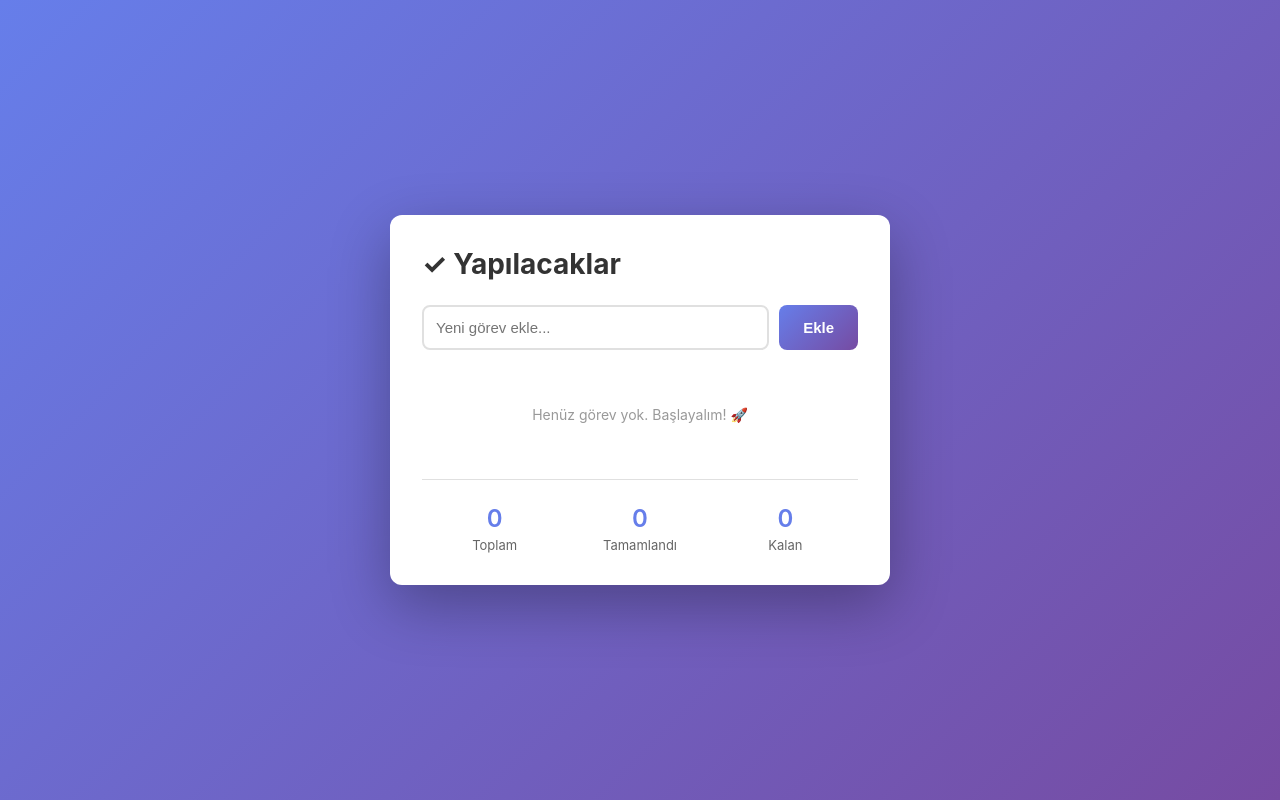
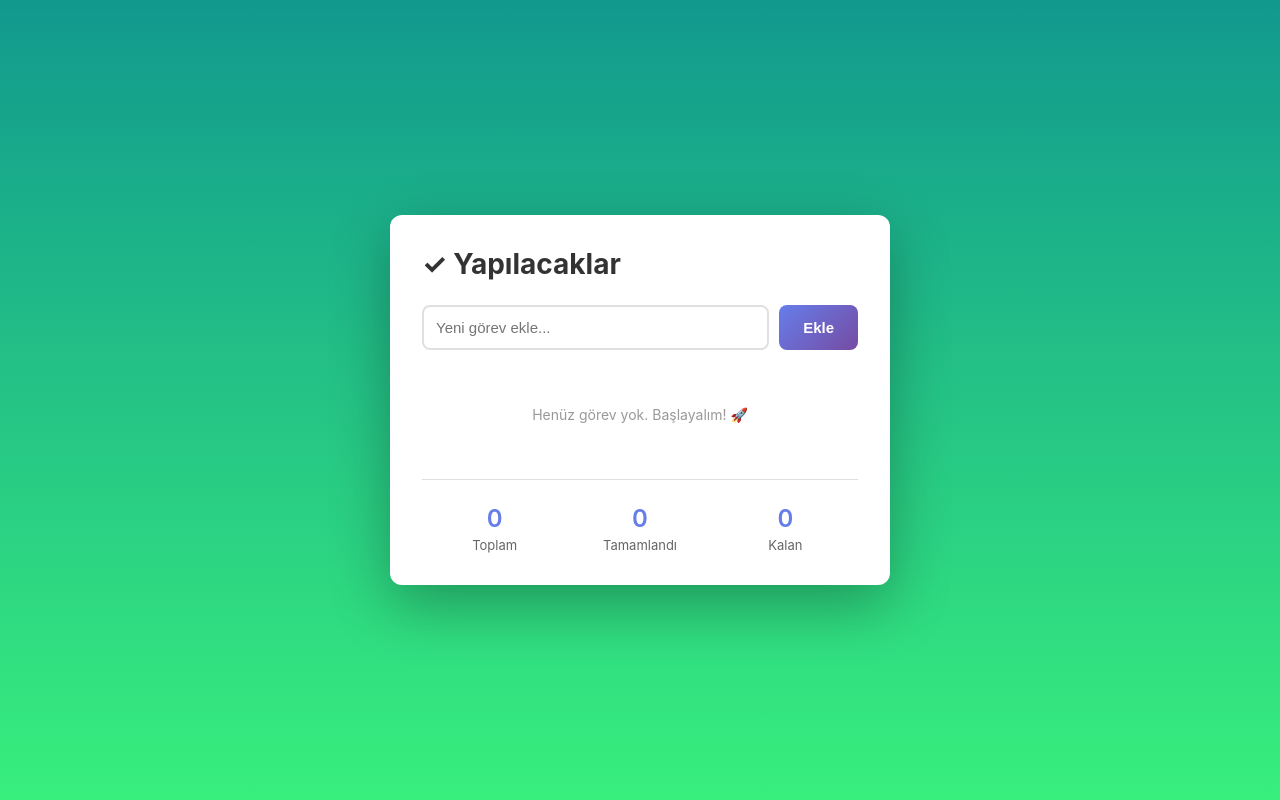
Before and after one commit to ahmetaygn61/ahmetaygn61.github.io, a plain HTML site: page index.html in a window 1280 px wide. Drawn offline with Linux system fonts and the light colour scheme.

Commit message:
Update index.html

```diff
--- a/index.html
+++ b/index.html
@@ -13,7 +13,7 @@
 
         body {
             font-family: -apple-system, BlinkMacSystemFont, 'Segoe UI', Roboto, 'Helvetica Neue', Arial, sans-serif;
-            background: linear-gradient(135deg, #667eea 0%, #764ba2 100%);
+            background: linear-gradient(#11998e 0%, #38ef7d 100%);
             min-height: 100vh;
             display: flex;
             align-items: center;
```
